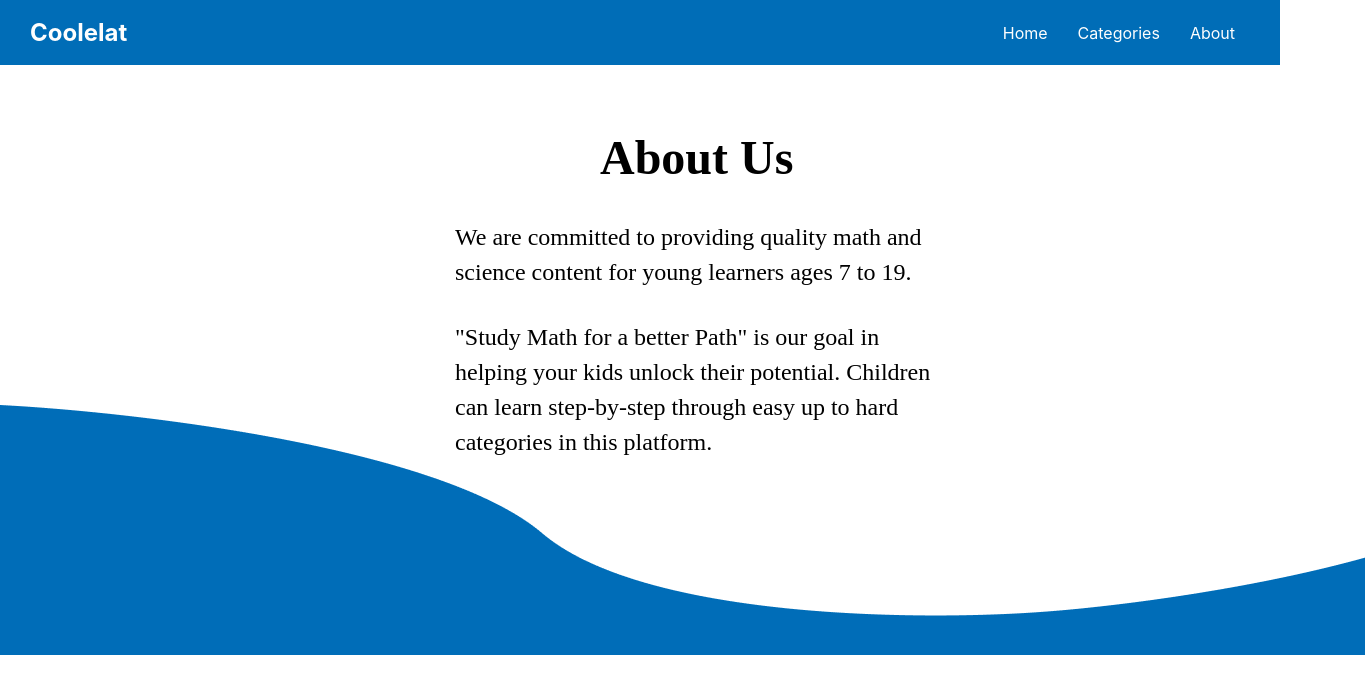
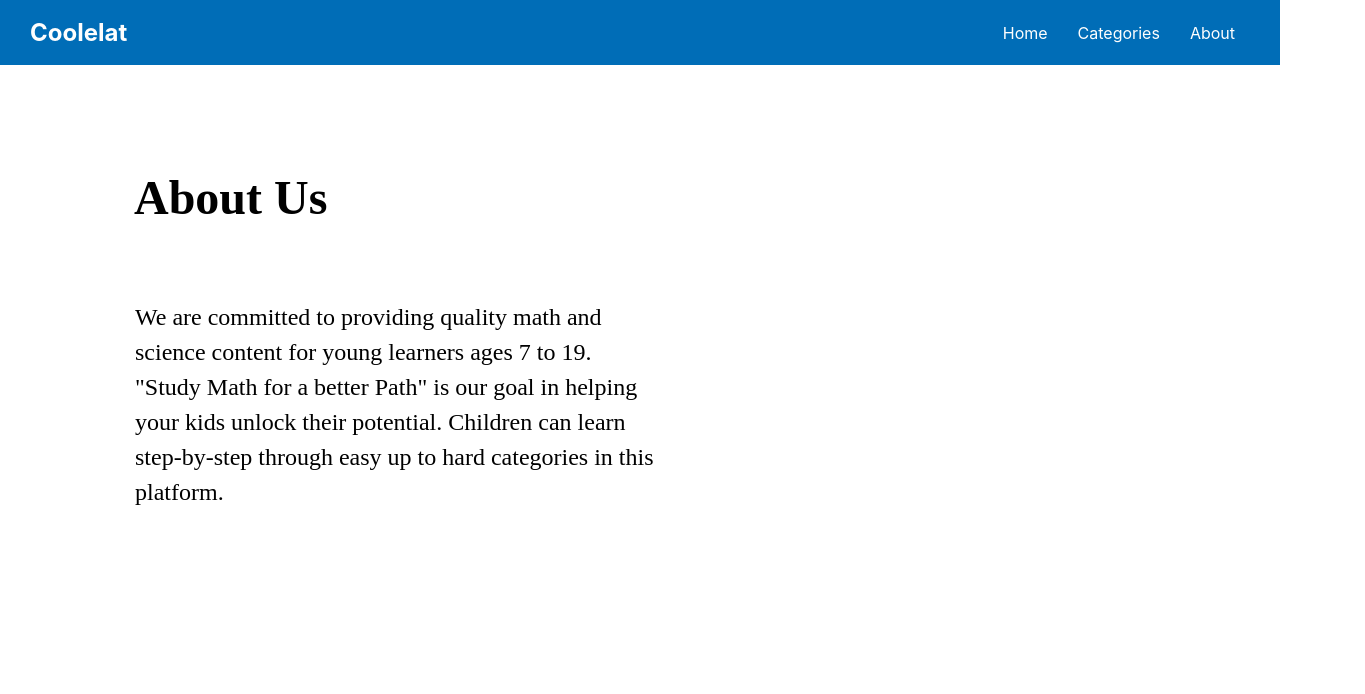
Before and after one commit to iteratoristas/coolelat, a React (Create React App) app in the folder client/: page /about in a window 1280 px wide. Shown: the top 694 px of the page, 1365 px wide, since content can reach past the window. Built offline with nearby package versions, Linux system fonts and the light colour scheme; no server answers.

Commit message:
style: about page css

```diff
--- a/client/src/index.css
+++ b/client/src/index.css
@@ -419,21 +419,12 @@ code {
 }
 
 /* About Page */
-.about-footer {
-  position: absolute;
-  width: 1365px;
-  height: 250px;
-  top: 405px;
-
-  background: url(./icons/Footer.png);
-}
-
 .about-header {
   position: absolute;
-  width: 486px;
+  width: 586px;
   height: 136px;
-  left: 600px;
-  top: 128px;
+  left: 134px;
+  top: 168px;
 
   font-family: Montserrat;
   font-style: normal;
@@ -446,10 +437,10 @@ code {
 
 .about-desc {
   position: absolute;
-  width: 500px;
+  width: 525px;
   height: 104px;
-  left: 455px;
-  top: 220px;
+  left: 135px;
+  top: 300px;
 
   font-family: Montserrat;
   font-style: normal;
@@ -459,19 +450,3 @@ code {
 
   color: #000000;
 }
-
-.about-desc2 {
-  position: absolute;
-  width: 500px;
-  height: 104px;
-  left: 455px;
-  top: 320px;
-
-  font-family: Montserrat;
-  font-style: normal;
-  font-weight: 500;
-  font-size: 24px;
-  line-height: 35px;
-
-  color: #000000;
-}
--- a/client/src/screens/About.js
+++ b/client/src/screens/About.js
@@ -6,13 +6,11 @@ export default function About(){
             <div className="about-header">About Us</div>
             <div className="about-desc">We are committed to providing
                 quality math and science content for young learners
-                ages 7 to 19. </div>
-            <div className="about-desc2">"Study Math for a better Path"
+                ages 7 to 19. "Study Math for a better Path"
                 is our goal in helping your kids unlock their
                 potential. Children can learn step-by-step
                 through easy up to hard categories in this
                 platform.</div>
-            <div className="about-footer"></div>
 
         </div>
     )
```
Also changed, not shown: client/src/icons/Footer.png.
